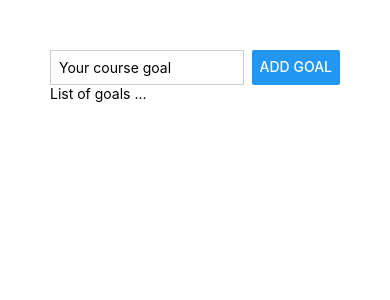
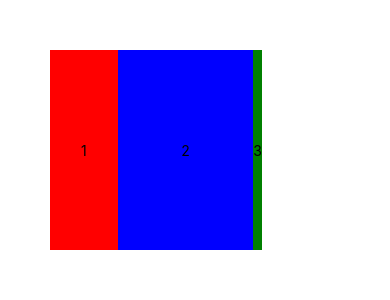
Before and after one commit to OkoroKelvin/RNCourse, a React Native app: screen / in a window 390 px wide. Shown: the top 300 px of the page. Built offline with nearby package versions, Linux system fonts and the light colour scheme.

Commit message:
Flex practice

```diff
--- a/App.js
+++ b/App.js
@@ -4,31 +4,46 @@
 
 export default function App() {
   return (
-    <View style={styles.appContainer}>
-      <View style={styles.inputContainer}>
-        <TextInput style={styles.textInput} placeholder='Your course goal'/>
-        <Button title='Add Goal'/>
+    <View
+      style={{
+        padding: 50,
+        flexDirection: 'row',
+        width: '80%',
+        height: 300,
+        justifyContent: 'space-around',
+        alignItems: 'stretch',
+      }}
+    >
+      <View
+        style={{
+          backgroundColor: 'red',
+          flex: 1,
+          justifyContent: 'center',
+          alignItems: 'center'
+        }}
+      >
+        <Text>1</Text>
       </View>
-      <View>
-        <Text>List of goals ...</Text>
+      <View
+        style={{
+          backgroundColor: 'blue',
+          flex: 2,
+          justifyContent: 'center',
+          alignItems: 'center'
+        }}
+      >
+        <Text>2</Text>
+      </View>
+      <View
+        style={{
+          backgroundColor: 'green',
+
+          justifyContent: 'center',
+          alignItems: 'center'
+        }}
+      >
+        <Text>3</Text>
       </View>
     </View>
   );
-}
-
-const styles = StyleSheet.create({
-  appContainer:{
-    padding:50,
-  },
-  inputContainer:{
-    flexDirection:'row',
-    justifyContent:'space-between'
-  },
-  textInput:{
-    borderWidth:1,
-    borderColor:'#cccccc',
-    width:'80%',
-    marginRight:8,
-    padding: 8
-  }
-});
+};
```
